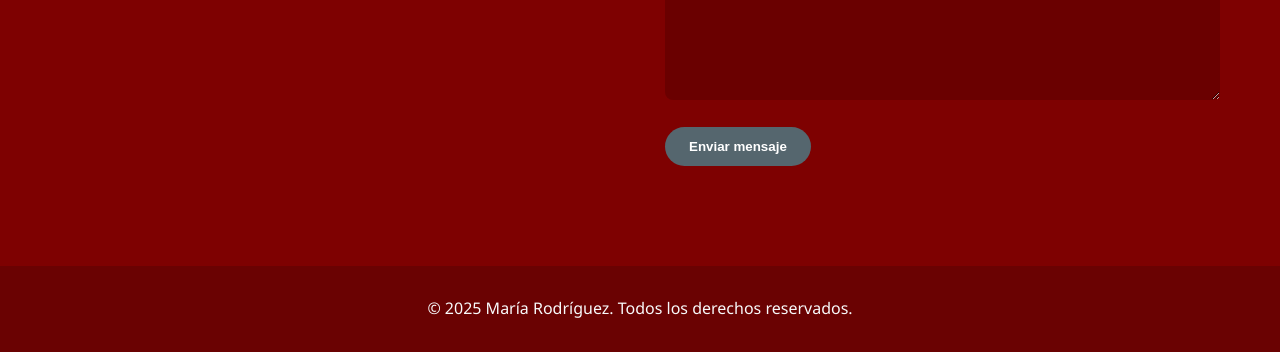
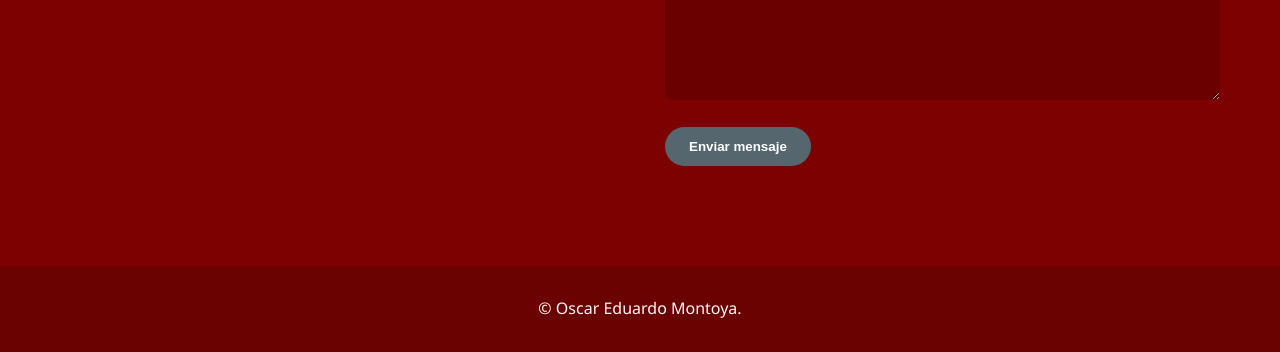
Before and after one commit to oscarMV9/NewPorfolio, a plain HTML site: page index.html in a window 1280 px wide. Shown: the part 3582-3934 px from the top of the page. Drawn offline with nearby package versions, Linux system fonts and the light colour scheme.

Commit message:
FIx Text

```diff
--- a/index.html
+++ b/index.html
@@ -45,7 +45,7 @@
                     </div>
                 </div>
                 <div class="hero-image">
-                    <img src="foto_perfil.png" alt="María Rodríguez">
+                    <img src="foto_perfil.png" alt="Foto Oscar Montoya">
                 </div>
             </div>
         </section>
@@ -224,7 +224,7 @@
 
     <footer>
         <div class="container">
-            <p>&copy; 2025 María Rodríguez. Todos los derechos reservados.</p>
+            <p>&copy; Oscar Eduardo Montoya.</p>
         </div>
     </footer>
 
```
